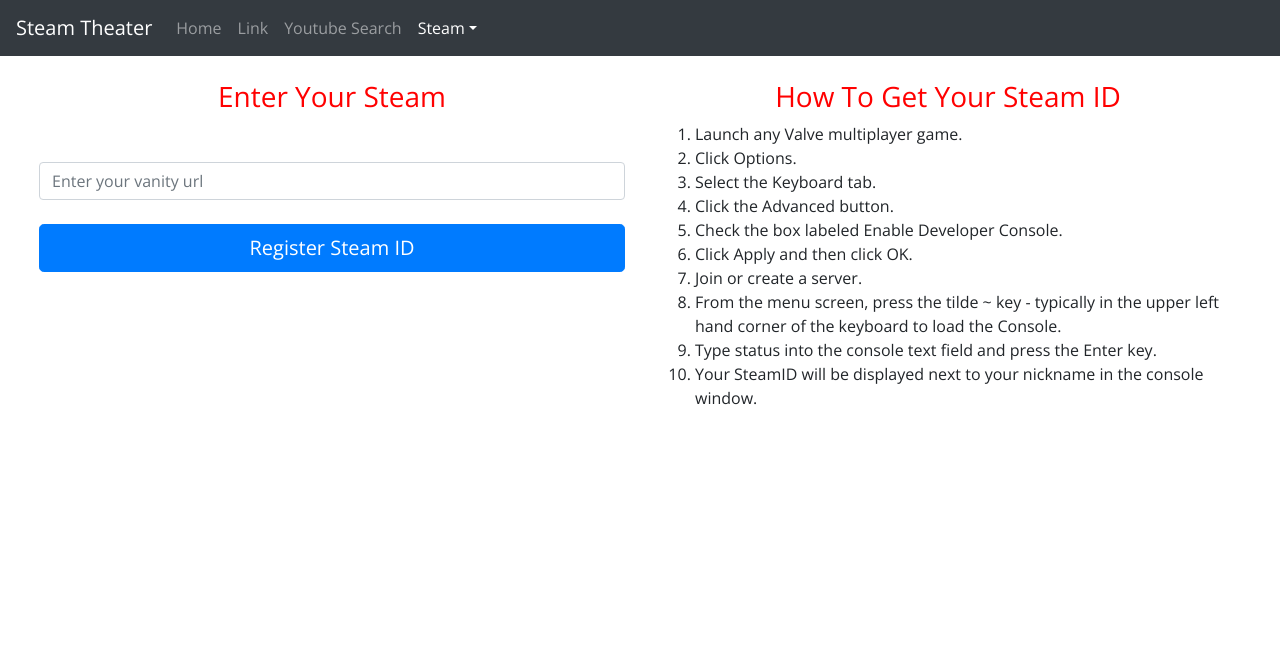
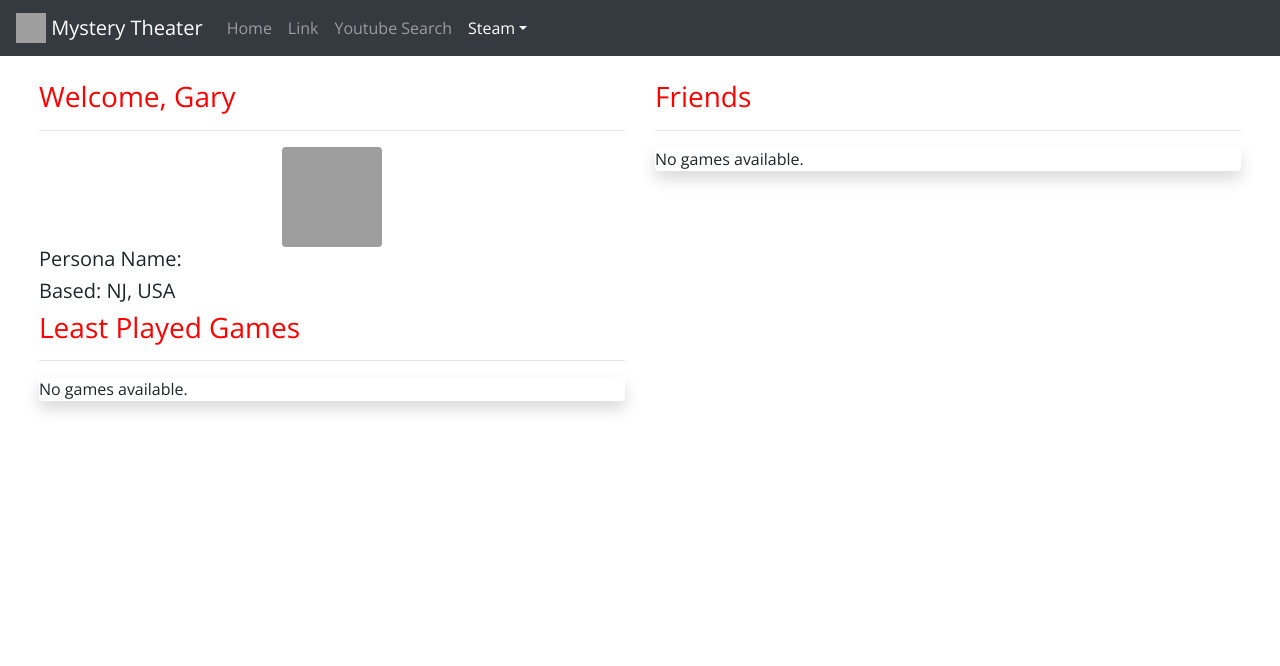
Before and after one commit to alex-kronish/it490-proj, a PHP site: page /view/steam-id.php in a window 1280 px wide. Shown: the top 666 px of the page. Run offline with PHP 8.4, Linux system fonts and the light colour scheme; some libraries are stand-ins or nearby versions; grey boxes are pictures that could not be loaded.

Commit message:
Steam page displays owned-games, friends, and user-info

```diff
--- a/frontend_code/controller/index.php
+++ b/frontend_code/controller/index.php
@@ -1,7 +1,10 @@
 <?php
 error_reporting (E_ALL);
 ini_set ('display_errors', 'on');
+require_once '../rabbitmq/send.php';
+require_once '../rabbitmq/receive.php';
 require_once '../model/youtube/youtube-api.php';
+require_once '../model/steam/steam-api.php';
 require_once '../model/user.php';
 session_start();
 
@@ -27,6 +30,9 @@ if($action == 'view-home')
 
 if($action == 'view-steam-id')
 {
+	//$api = new Steam_API($_SESSION['user']->getSteamID());
+	$api = new Steam_API('123456');
+	$api->get_games_list(function($response){});
 	include '../view/steam-id.php';
 }
 
--- a/frontend_code/view/header.php
+++ b/frontend_code/view/header.php
@@ -18,7 +18,9 @@
 <body>
 
 	<nav class="navbar navbar-expand-md navbar-dark bg-dark fixed-top">
-		<a class="navbar-brand" href="#">Steam Theater</a>
+		<a class="navbar-brand" href="../controller/index.php?action=view-home">
+    		<img src="../view/images/game-controller.png" width="30" height="30" class="d-inline-block align-top"> Mystery Theater
+  		</a>
 		<button class="navbar-toggler" type="button" data-toggle="collapse" data-target="#navbarsExampleDefault" aria-controls="navbarsExampleDefault" aria-expanded="false" aria-label="Toggle navigation">
 			<span class="navbar-toggler-icon"></span>
 		</button>
@@ -37,8 +39,8 @@
 				<li class="nav-item dropdown" id="steam">
 					<a class="nav-link dropdown-toggle" href="#" id="dropdown01" data-toggle="dropdown" aria-haspopup="true" aria-expanded="false">Steam</a>
 					<div class="dropdown-menu" aria-labelledby="dropdown01">
-						<a class="dropdown-item" href="../controller/index.php?action=view-steam-id">Retrieve Steam ID</a>
-						<a class="dropdown-item" href="#">Another action</a>
+						<a class="dropdown-item" href="../controller/index.php?action=view-steam-id">View Steam Profile</a>
+						<a class="dropdown-item" href="#">Friends List</a>
 						<a class="dropdown-item" href="#">Something else here</a>
 					</div>
 				</li>
--- a/frontend_code/view/steam-id.php
+++ b/frontend_code/view/steam-id.php
@@ -2,36 +2,87 @@
 
 <main role="main">
 	<div class="row mx-4">
-		<div class="col-md-6 text-center" >
-			<h3 style="color: red;">Enter Your Steam</h3>
-			<form action="../controller/index.php?action=find-steam-id" method="POST" class="mt-5">
-				<input type="text" name="vanity-url" placeholder="Enter your vanity url" class="form-control">
-				<br>
-				<input type="submit" name="submit" value="Register Steam ID" class="btn btn-lg btn-primary btn-block">
-			</form>
-
-		</div>
-		<div class="col-md-6 text-center">
-			<h3 style="color: red;">How To Get Your Steam ID</h3>
-			<ol class="text-left">
-				<li>Launch any Valve multiplayer game.</li>
-				<li>Click Options.</li>
-				<li>Select the Keyboard tab.</li>
-				<li>Click the Advanced button.</li>
-				<li>Check the box labeled Enable Developer Console.</li>
-				<li>Click Apply and then click OK.</li>
-				<li>Join or create a server.</li>
-				<li>From the menu screen, press the tilde ~ key - typically in the upper left hand corner of the keyboard to load the Console.</li>
-				<li>Type status into the console text field and press the Enter key.</li>
-				<li>Your SteamID will be displayed next to your nickname in the console window.</li>
-			</ol>
+		<!-- Col 6: Steam Profile Info & Owned Games List (Left half of page) -->
+		<div class="col-md-6" >
+			<div class="row">
+				<div class="col-md-12">
+					<h3 style="color: red;">Welcome,
+					<?php
+						if(isset($_SESSION['user']))
+							echo $_SESSION['user']->getSteamID();
+						else
+							echo "Gary";
+					?>
+					</h3><hr>
+					<img src="https://steamcdn-a.akamaihd.net/steamcommunity/public/images/avatars/5a/5a1e3659496fb7f93d455bf842ab9db503167433.jpg" width="100" height="100" class="rounded mx-auto d-block">
+					<h5>Persona Name:</h5>
+					<h5>Based: NJ, USA</h5>
+				</div>
+				<div class="col-md-12">
+					<h3 style="color: red;">Least Played Games</h3><hr>
+					<div class="games-list shadow rounded bg-white">
+						<?php
+							if(isset($api))
+								$api->echo_html_owned_games();
+							else
+								echo "No games available.";
+						?>
+					</div>
+				</div>
+			</div>
 		</div>
 
+		<!-- Col-6: Friends List Section (Right Half of page) -->
+		<div class="col-md-6">
+			<div class="row">
+				<div class="col-md-12">
+					<h3 style="color: red;">Friends</h3><hr>
+					<div class="friend-list shadow rounded bg-white">
+						<?php
+							if(isset($api))
+								$api->echo_html_owned_games();
+							else
+								echo "No games available.";
+						?>
+					</div>
+				</div>
+			</div>
+		</div>
 	</div>
+
 	<script type="text/javascript">
-		$('#steam').addClass('active');
-		$('#home').removeClass('active');
+		$(document).ready(function(){
+			$('#steam').addClass('active');
+			$('#home').removeClass('active');
+			$('a').click(function(event){
+				var id = "#".concat($(this).attr("id"));
+				var title = $(id).text();
+				var ques = "What type of videos do you wish to view for ".concat(title).concat("?");
+				$('.modal-body').text(ques);
+			});
+		});
 	</script>
 </main><!-- /.container -->
 
+<!-- Modal -->
+<div class="modal fade" id="gamemodal" tabindex="-1" role="dialog" aria-labelledby="exampleModalLabel" aria-hidden="true">
+  <div class="modal-dialog" role="document">
+    <div class="modal-content">
+      <div class="modal-header">
+        <h5 class="modal-title" id="exampleModalLabel">Options</h5>
+        <button type="button" class="close" data-dismiss="modal" aria-label="Close">
+          <span aria-hidden="true">&times;</span>
+        </button>
+      </div>
+      <div class="modal-body">
+        What type of videos do you wish to view for this game?
+      </div>
+      <div class="modal-footer">
+        <a href="../controller/index.php?action=view-youtube-search"><button type="button" class="btn btn-primary" style="background-color: red; color: white;">YouTube</button></a>
+        <a href="../controller/index.php?action=view-twitch"><button type="button" class="btn btn-primary" style="background-color: #6441A5; color: white;">Twitch</button></a>
+      </div>
+    </div>
+  </div>
+</div>
+
 <?php include 'footer.php'; ?>
```
Also changed, not shown: frontend_code/model/steam/steam-api.php (+131 -16 lines).
